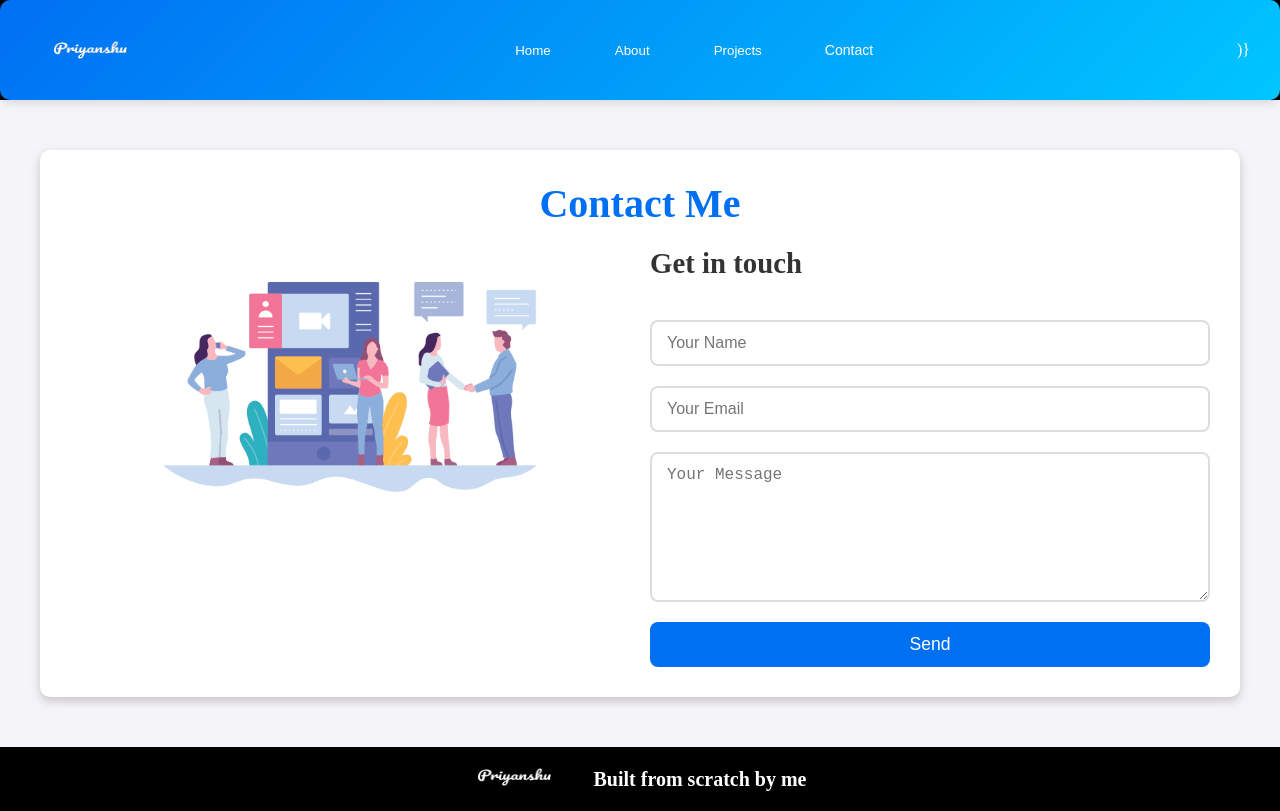
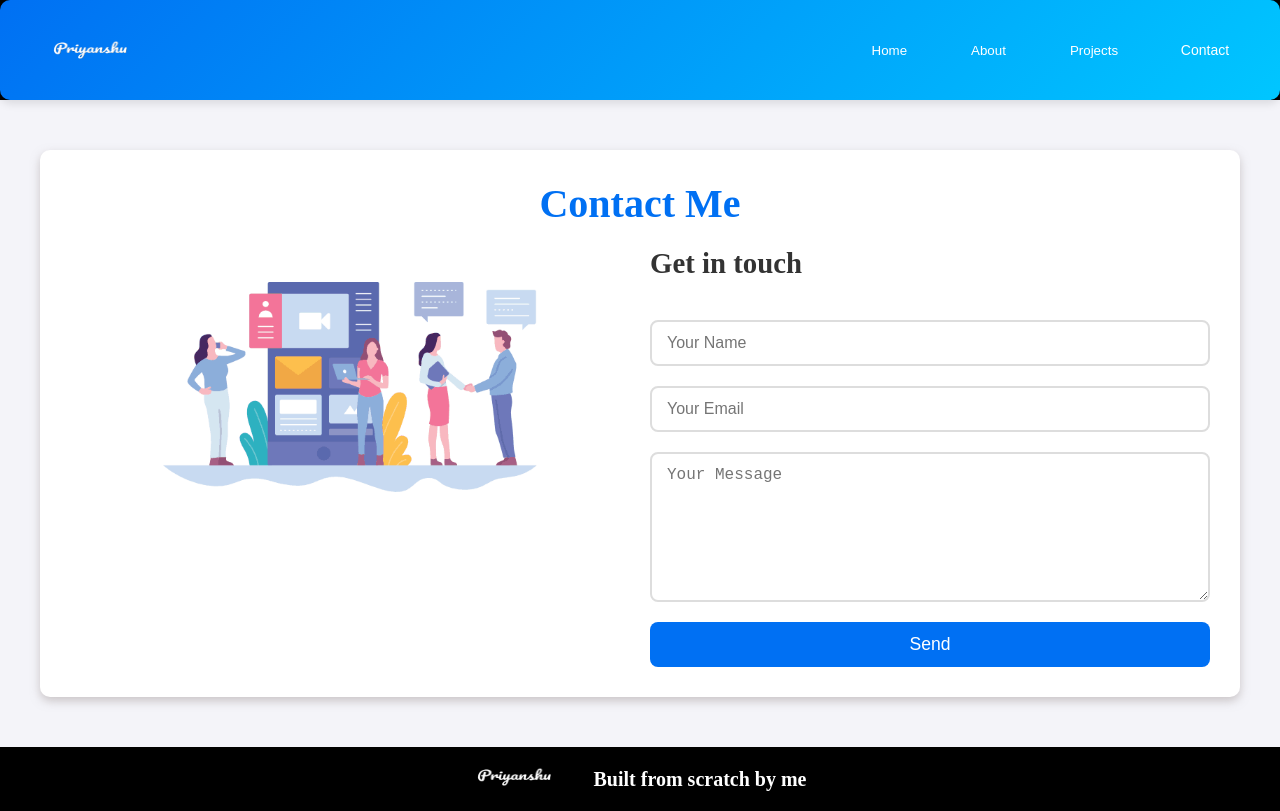
Before and after one commit to PRIYANSHU700/Portfolio, a Next.js app: page /contact in a window 1280 px wide. Built offline with nearby package versions, Linux system fonts and the light colour scheme.

Commit message:
Update Navbar.js

```diff
--- a/components/Navbar.js
+++ b/components/Navbar.js
@@ -47,8 +47,8 @@ const Navbar = () => {
       </div>
 
       {/* Mobile Navbar (appears when nav is active) */}
-      <div className={`${styles.right1} ${navActive ? styles.active : ''}`}>
-
+      {navActive && (
+        <div className={styles.right1}>
           <Link href='/'>
             <button className={router.pathname === '/' ? styles.pageactive : ''}>Home</button>
           </Link>
```
